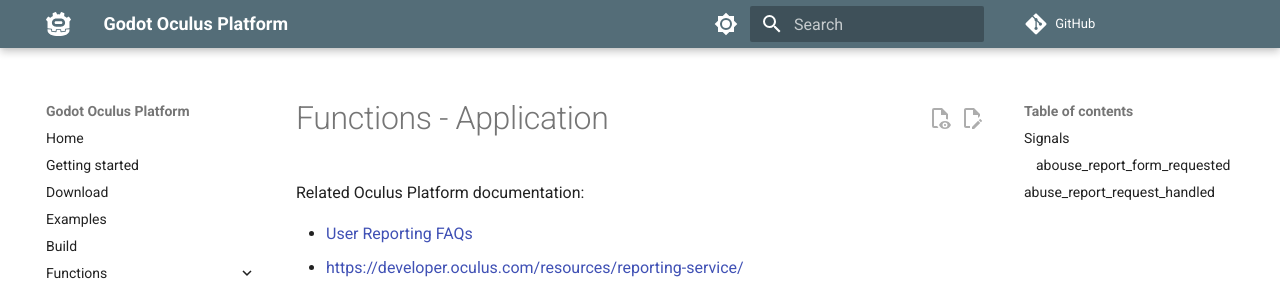
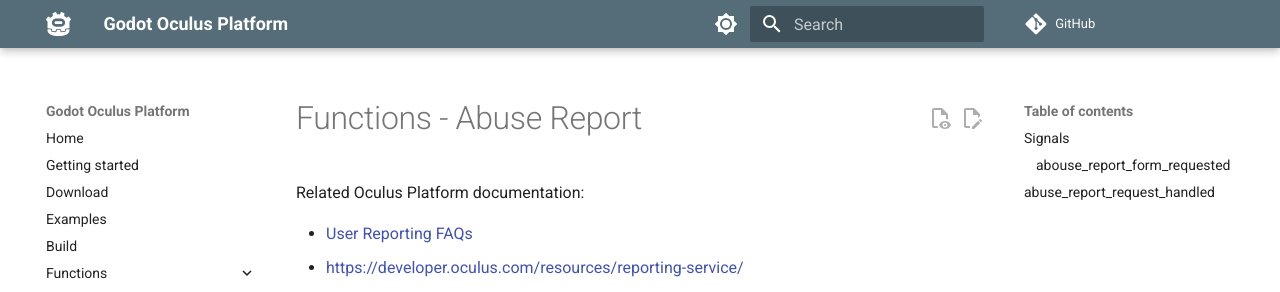
Before and after one commit to decacis/godot_oculus_platform, an MkDocs documentation site: the page built from docs/functions/abuse-report.md, in a window 1280 px wide and 900 px high. Shown: the top 292 px of the window. Built offline with MkDocs 1.6.1 and Material for MkDocs 9.7.7, drawn with Linux system fonts in a browser that asks for light colours; comment, search, counter and statistics services are not loaded.

Commit message:
Fixing small type in abuse report docs

```diff
--- a/docs/functions/abuse-report.md
+++ b/docs/functions/abuse-report.md
@@ -1,4 +1,4 @@
-# Functions - Application
+# Functions - Abuse Report
 Related Oculus Platform documentation:
 
 - [User Reporting FAQs](https://developer.oculus.com/faqs#faq_856753478660534)
```
